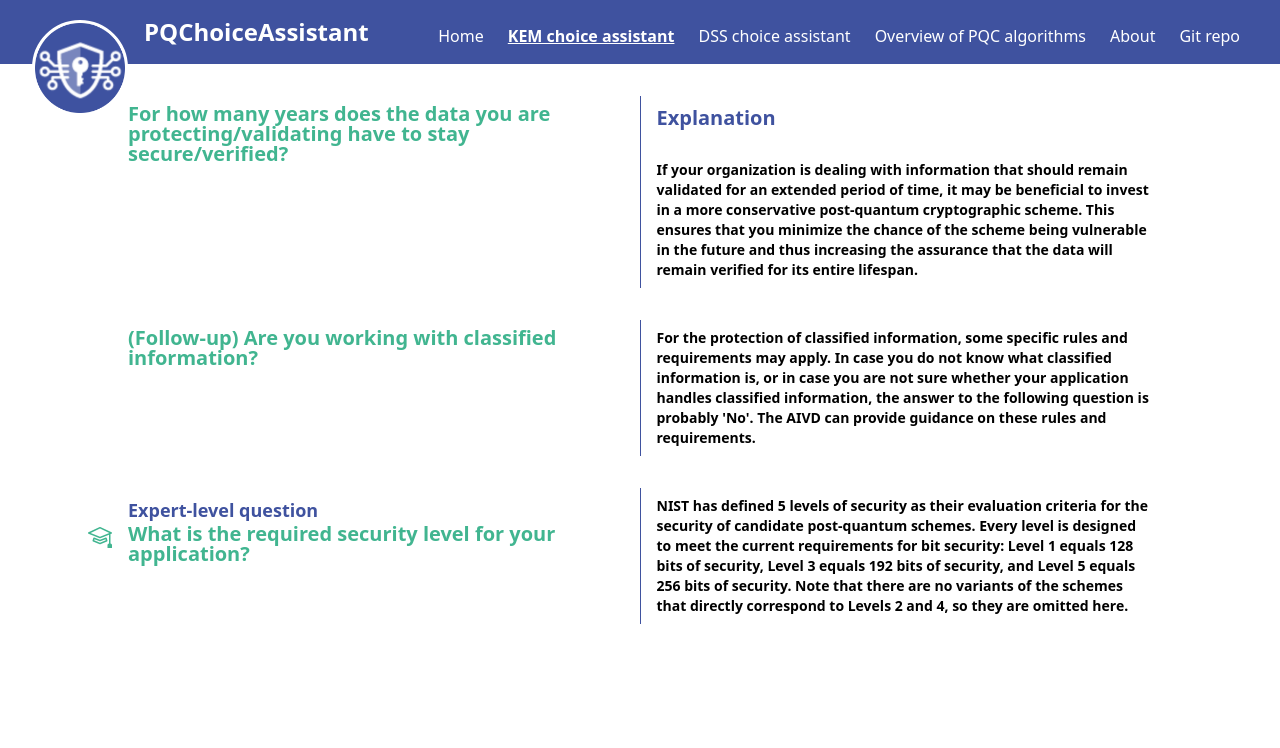
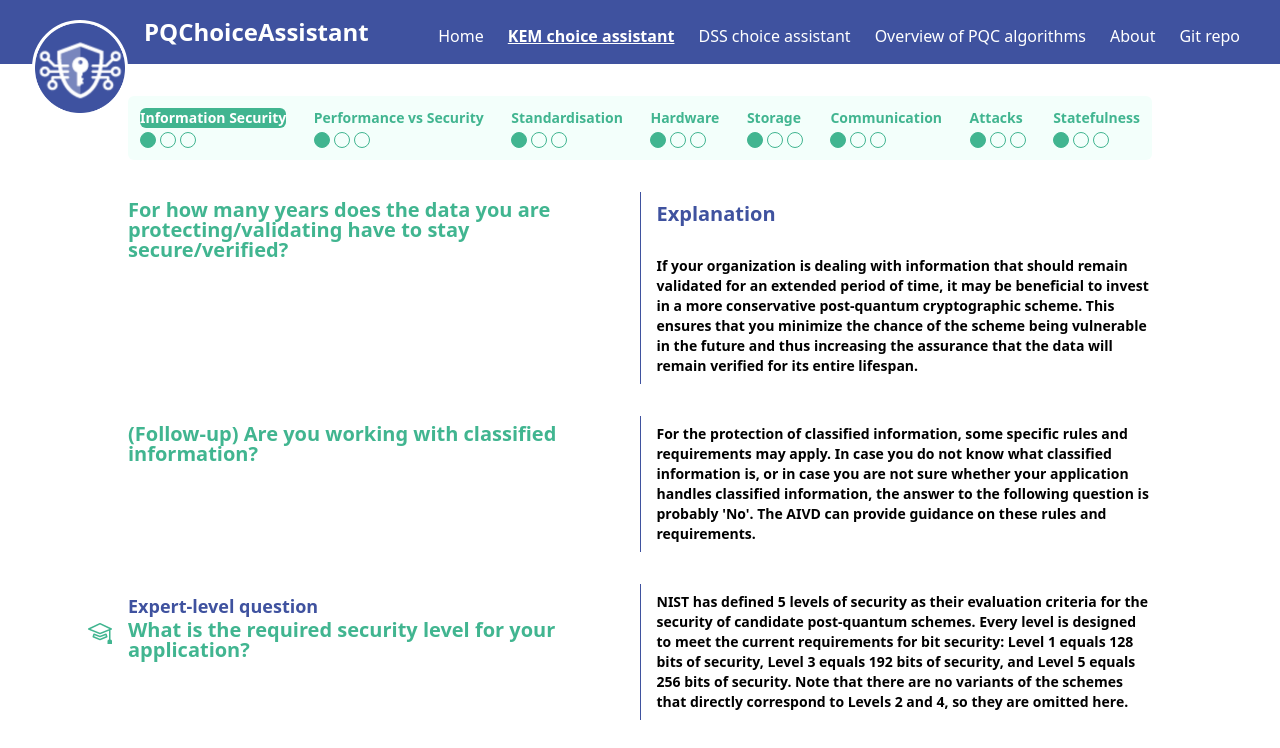
Before and after one commit to basvdl97/PQChoiceAssistant, a Vue app: page /kem in a window 1280 px wide. Shown: the top 748 px of the page. Built offline with nearby package versions, Linux system fonts and the light colour scheme.

Commit message:
adding desktop question stepper progress

```diff
--- a/src/js/modules/generic/choice-assistant/ChoiceAssistantStandard.vue
+++ b/src/js/modules/generic/choice-assistant/ChoiceAssistantStandard.vue
@@ -3,6 +3,13 @@
     <div class="w-full relative flex justify-center mt-8">
         <!-- inner wrapper / contains the questionaire -->
         <div class="w-full max-w-5xl flex flex-col gap-8">
+            <!-- paginator -->
+            <ChoiceAssistantStepperStandard
+                :questions="questions"
+                :current_question="current_question"
+            />
+
+
             <div v-for="question, i in questions[0].content" class="w-full flex gap-4">
 
                 <!-- question & answers -->
@@ -34,12 +41,21 @@
 </template>
 
 <script>
+    import ChoiceAssistantStepperStandard from './ChoiceAssistantStandard/ChoiceAssistantStepperStandard.vue'
+
     export default {
+        components: {
+            ChoiceAssistantStepperStandard,
+        },
         props: {
             questions: {
                 type: Object,
                 required: true,
             },
+            current_question: {
+                type: Array,
+                required: true,
+            },
         },
     }
 </script>
--- /dev/null
+++ b/src/js/modules/generic/choice-assistant/ChoiceAssistantStandard/ChoiceAssistantStepperStandard.vue
@@ -0,0 +1,40 @@
+<template>
+    <div class="p-3 w-full rounded-md bg-tertiary flex justify-between gap-4">
+        <!-- Category Step -->
+        <div v-for="(question_category, i) in questions">
+            <!-- category name -->
+            <div>
+                <h3 class="text-sm font-semibold " :class="{
+                    'bg-secondary text-white rounded-md ': current_question[0] == i,
+                    'text-secondary': current_question[0] != i,
+
+                }">
+                    {{ question_category.category.split('-')[1].slice(1) }}
+                </h3>
+            </div>
+
+            <!-- category question balls -->
+            <div class="flex gap-1 items-center mt-1" >
+                <!-- ball -->
+                <div v-for="(question, i) in questions[current_question[0]].content" :key="i" class="w-4 h-4 rounded-full border border-secondary" :class="{
+                    'bg-secondary': i == current_question[1]
+                }"></div>
+            </div>
+        </div>
+    </div>
+</template>
+
+<script>
+    export default {
+        props: {
+            questions: {
+                type: Object,
+                required: true,
+            },
+            current_question: {
+                type: Array,
+                required: true,
+            },
+        },
+    }
+</script>
--- a/src/js/modules/generic/nav/NavMobile.vue
+++ b/src/js/modules/generic/nav/NavMobile.vue
@@ -14,8 +14,8 @@
                 </button>
             </div>
 
-            <!-- menu items -->
-            <div @click="is_menu_open=!is_menu_open" class="ml-auto flex justify-end text-white">
+            <!-- hamburger -->
+            <div @click="is_menu_open=!is_menu_open" class="ml-auto flex justify-end text-white cursor-pointer">
                 <svg xmlns="http://www.w3.org/2000/svg" width="32" height="32" fill="currentColor" class="bi bi-list" viewBox="0 0 16 16">
                     <path fill-rule="evenodd" d="M2.5 12a.5.5 0 0 1 .5-.5h10a.5.5 0 0 1 0 1H3a.5.5 0 0 1-.5-.5m0-4a.5.5 0 0 1 .5-.5h10a.5.5 0 0 1 0 1H3a.5.5 0 0 1-.5-.5m0-4a.5.5 0 0 1 .5-.5h10a.5.5 0 0 1 0 1H3a.5.5 0 0 1-.5-.5"/>
                 </svg>
@@ -30,7 +30,7 @@
             <div v-for="menu_item in menu_items" :key="menu_item.value">
                 <button @click="$router.push({ name: menu_item.route_name })" class="w-full px-4 py-4 flex transition-colors duration-100 ease-in-out" :class="{
                     'bg-primary text-white': selected_menu_item  == menu_item.value,
-                    'hover:bg-gray-100 hover:text-primary': selected_menu_item !== menu_item.value
+                    'hover:bg-gray-300 hover:text-primary': selected_menu_item !== menu_item.value
                 }"
                 >
                     {{ menu_item.label }}
--- a/src/js/modules/pages/kempage/KEMPage.vue
+++ b/src/js/modules/pages/kempage/KEMPage.vue
@@ -2,11 +2,13 @@
     <div class="hidden platform-viewport-breakpoint:block" >
         <AssistantStandard
             :questions="questions"
+            :current_question="current_question"
         />
     </div>
     <div class="block platform-viewport-breakpoint:hidden" >
         <AssistantMobile
             :questions="questions"
+            :current_question="current_question"
         />
     </div>
 </template>
@@ -24,7 +26,8 @@
         },
         data(){
             return {
-                questions
+                questions,
+                current_question: [0, 0], // based on the json. [catergory, question]
             }
         }
     }
--- a/tailwind.config.js
+++ b/tailwind.config.js
@@ -7,11 +7,9 @@
     extend: {
       colors: {
         // blue and green
-        primary: '#3f529f',
-        secondary: '#41b590',
-
-        // white background
-        tertiary: '#feffff',
+        primary: '#3f529f',   // dark blue
+        secondary: '#41b590', // green
+        tertiary: '#f3fffb',  // light green
       },
       screens: {
         'platform-viewport-breakpoint': '1280px',
```
